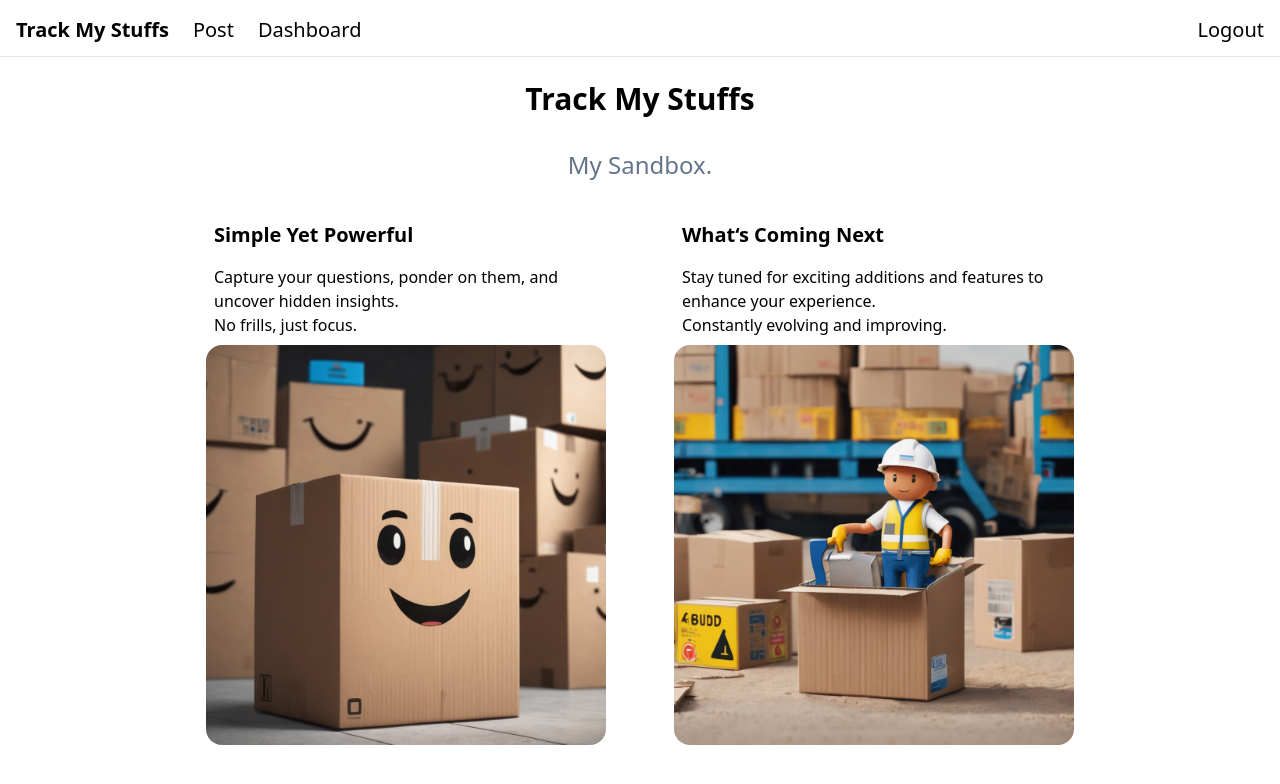
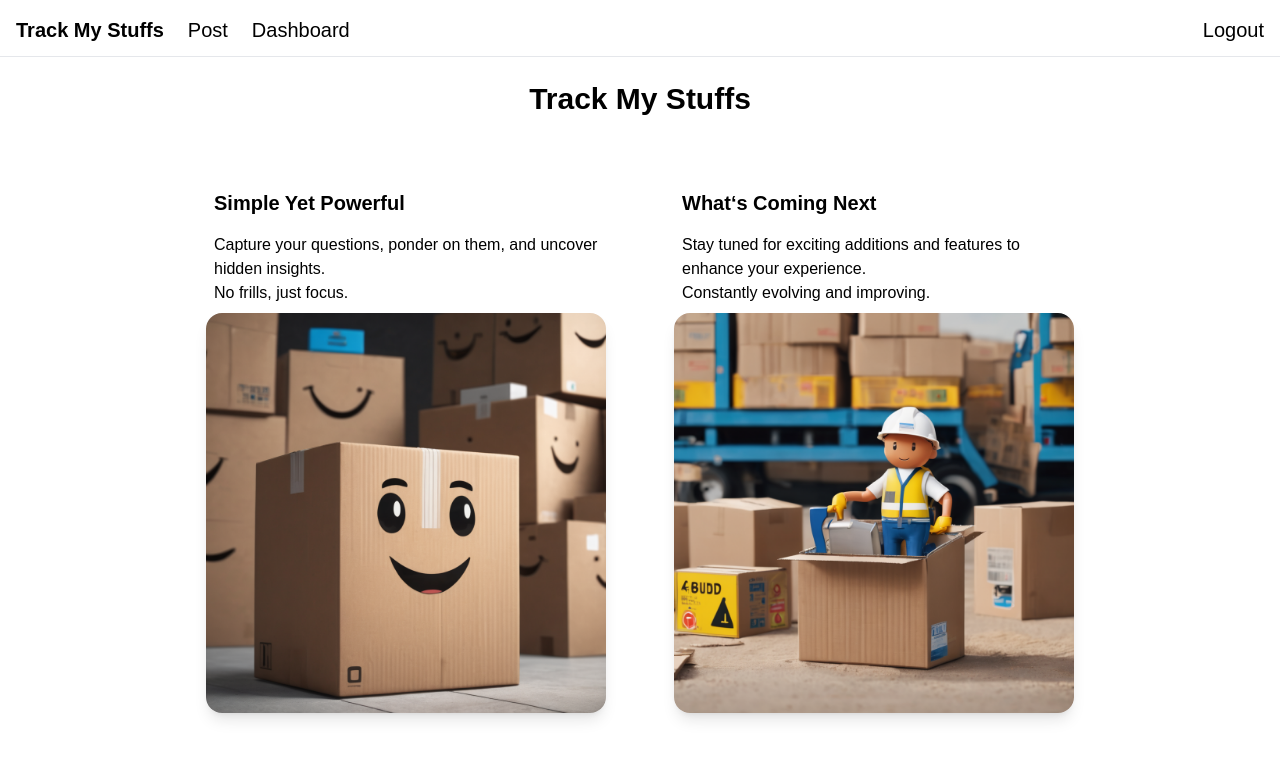
Before and after one commit to yaohong6782/lctracker-frontend, a React (Vite) app: page /home in a window 1280 px wide. Shown: the top 784 px of the page. Built offline with nearby package versions, Linux system fonts and the light colour scheme; sample sign-in values are in the browser's storage.

Commit message:
polishing fonts

```diff
--- a/src/App.tsx
+++ b/src/App.tsx
@@ -5,7 +5,10 @@ import AppRoutes from "./routes/AppRoutes";
 function App() {
   return (
     <>
+    <div className="font-body font-">
+
       <AppRoutes />
+    </div>
     </>
   );
 }
--- a/src/components/pages/Home.tsx
+++ b/src/components/pages/Home.tsx
@@ -10,7 +10,7 @@ const Home = () => {
         <h1 className="text-3xl font-bold ">{"Track My Stuffs"} </h1>
       </div>
       <div className="flex justify-center pt-2 pb-2">
-        <text className="text-2xl text-slate-500">My Sandbox.</text>
+        {/* <text className="text-2xl text-slate-500">My Sandbox</text> */}
       </div>
 
       <div className="flex justify-center">
@@ -25,20 +25,20 @@ const Home = () => {
             </p>
             <img
               src={cardboard1}
-              className="rounded-2xl w-full "
+              className="rounded-2xl w-full shadow-lg"
               alt="Cardboard 1"
             />
           </div>
           <div className="max-w-md flex flex-col p-6">
             <h2 className="font-bold text-xl p-2">What&lsquo;s Coming Next</h2>
-            <p className="p-2">
+            <p className="p-2 ">
               Stay tuned for exciting additions and features to enhance your
               experience. <br />
               Constantly evolving and improving.
             </p>
             <img
               src={patchingCardBoard}
-              className="rounded-2xl w-full "
+              className="rounded-2xl w-full shadow-lg "
               alt="Cardboard Patching"
             />
           </div>
```
